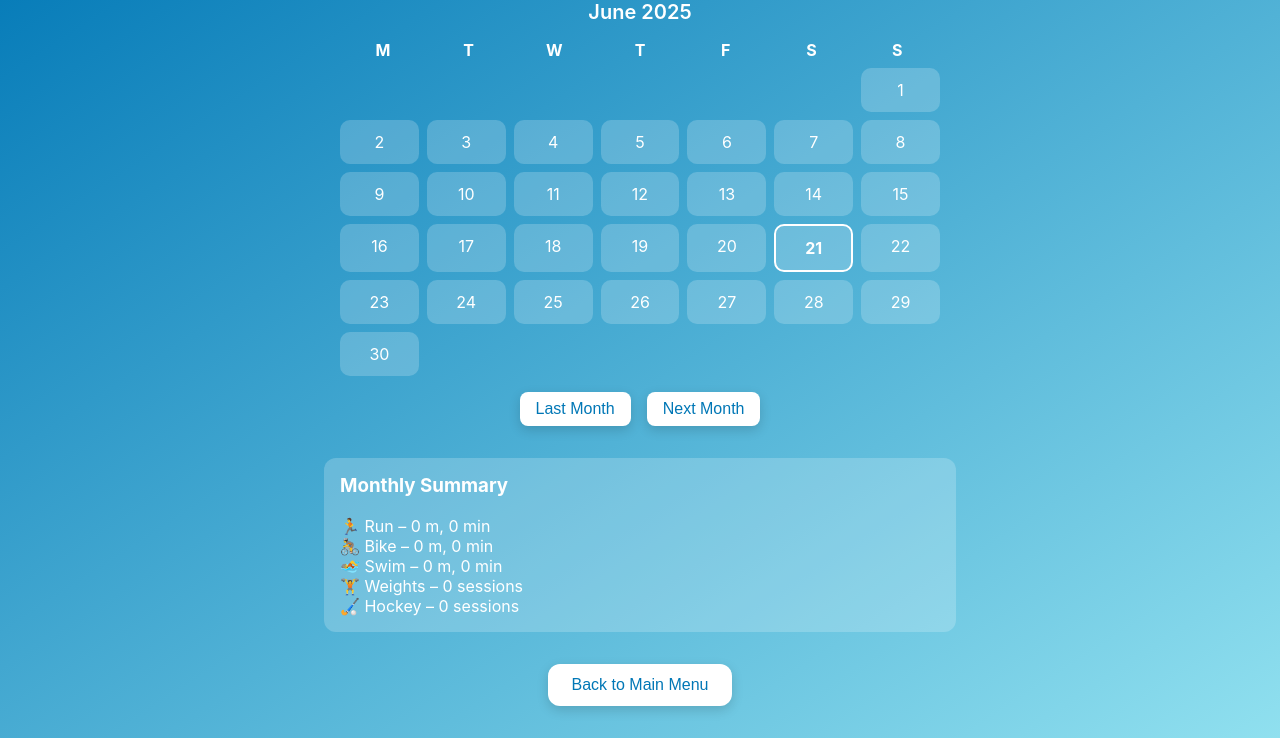
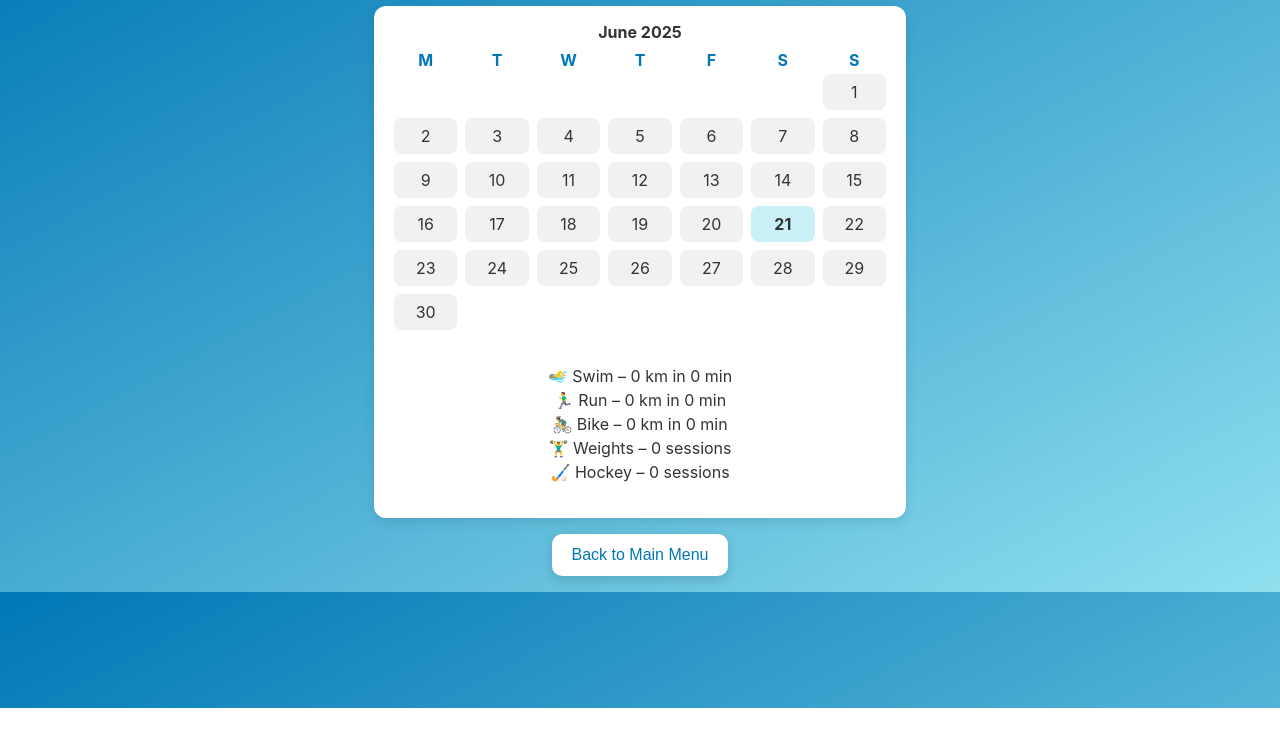
Before and after one commit to aferguson29/Swim-training, a plain HTML site: page calendar.html in a window 1280 px wide. Shown: the part 92-830 px from the top of the page. After the commit the page ends 800 px from the top, so only its background shows below. Drawn offline with Linux system fonts and the light colour scheme.

Commit message:
Update calendar.html

```diff
--- a/calendar.html
+++ b/calendar.html
@@ -1,209 +1,287 @@
 <!DOCTYPE html>
 <html lang="en">
 <head>
-  <meta charset="UTF-8" />
-  <meta name="viewport" content="width=device-width, initial-scale=1.0" />
+  <meta charset="UTF-8">
+  <meta name="viewport" content="width=device-width, initial-scale=1.0">
   <title>Workout Calendar</title>
   <style>
     body {
       margin: 0;
-      padding: 0;
       font-family: -apple-system, BlinkMacSystemFont, "Segoe UI", Roboto, Helvetica, Arial, sans-serif;
       background: linear-gradient(to bottom right, #0077b6, #90e0ef);
-      display: flex;
-      flex-direction: column;
-      align-items: center;
-      min-height: 100vh;
+      color: #333;
+      padding: 1rem;
+    }
+    h1 {
+      text-align: center;
       color: white;
     }
-
-    h1 {
+    .calendar-container {
+      max-width: 500px;
+      margin: 0 auto;
+      background: white;
+      border-radius: 12px;
+      padding: 1rem;
+      box-shadow: 0 4px 12px rgba(0, 0, 0, 0.1);
+    }
+    .month-header {
+      text-align: center;
+      font-weight: bold;
+      margin-bottom: 0.5rem;
+    }
+    .weekdays, .days {
+      display: grid;
+      grid-template-columns: repeat(7, 1fr);
+      text-align: center;
+    }
+    .weekdays div {
+      font-weight: bold;
+      color: #0077b6;
+    }
+    .day {
+      padding: 0.5rem;
+      margin: 0.25rem;
+      border-radius: 8px;
+      background: #f1f1f1;
+      cursor: pointer;
+      position: relative;
+    }
+    .day.today {
+      font-weight: bold;
+      background: #caf0f8;
+    }
+    .emoji {
+      font-size: 1.2rem;
+      position: absolute;
+      bottom: 4px;
+      right: 4px;
+    }
+    .summary {
+      margin-top: 1rem;
+      background: white;
+      border-radius: 8px;
+      padding: 1rem;
+      text-align: center;
+    }
+    .summary span {
+      display: block;
+      margin-bottom: 0.25rem;
+    }
+    .footer {
+      display: flex;
+      justify-content: center;
       margin-top: 1rem;
     }
-
-    .calendar-header {
-      font-size: 1.25rem;
-      font-weight: 600;
-      margin-top: 1rem;
-    }
-
-    .weekdays {
-      display: grid;
-      grid-template-columns: repeat(7, 1fr);
-      width: 90%;
-      max-width: 600px;
-      margin-top: 1rem;
-      text-align: center;
-      font-weight: bold;
-      color: white;
-    }
-
-    .calendar {
-      display: grid;
-      grid-template-columns: repeat(7, 1fr);
-      gap: 0.5rem;
-      width: 90%;
-      max-width: 600px;
-      margin-top: 0.5rem;
-    }
-
-    .day {
-      background-color: rgba(255, 255, 255, 0.2);
-      border-radius: 10px;
-      padding: 0.75rem;
-      text-align: center;
-      position: relative;
-    }
-
-    .today {
-      font-weight: bold;
-      border: 2px solid white;
-    }
-
-    .emoji {
-      position: absolute;
-      bottom: 5px;
-      left: 50%;
-      transform: translateX(-50%);
-      font-size: 1.2rem;
-    }
-
-    .month-controls {
-      display: flex;
-      justify-content: center;
-      gap: 1rem;
-      margin-top: 1rem;
-    }
-
-    .month-controls button {
-      font-size: 1rem;
-      padding: 0.5rem 1rem;
-      border-radius: 8px;
-      border: none;
+    .footer button {
       background: white;
       color: #0077b6;
-      box-shadow: 0 4px 12px rgba(0, 0, 0, 0.15);
+      border: none;
+      padding: 0.75rem 1.25rem;
+      font-size: 1rem;
+      border-radius: 10px;
+      box-shadow: 0 4px 12px rgba(0,0,0,0.15);
     }
-
-    .summary {
-      margin-top: 2rem;
-      background-color: rgba(255, 255, 255, 0.2);
+    #inputModal {
+      position: fixed;
+      top: 50%;
+      left: 50%;
+      transform: translate(-50%, -50%);
+      background: white;
       padding: 1rem;
       border-radius: 12px;
-      width: 90%;
-      max-width: 600px;
-      color: white;
+      box-shadow: 0 4px 16px rgba(0, 0, 0, 0.3);
+      display: none;
+      z-index: 1000;
+      max-width: 90%;
+      width: 300px;
     }
-
-    .summary h3 {
-      margin-top: 0;
+    #inputModal label, #inputModal select, #inputModal input {
+      display: block;
+      width: 100%;
+      margin-bottom: 0.5rem;
+      font-size: 1rem;
     }
-
-    .back-button {
-      margin: 2rem 0;
-      padding: 0.75rem 1.5rem;
-      font-size: 1rem;
-      border-radius: 12px;
-      border: none;
-      background-color: white;
-      color: #0077b6;
-      box-shadow: 0 4px 12px rgba(0, 0, 0, 0.15);
+    #inputModal button {
+      margin-top: 0.5rem;
+      width: 100%;
     }
   </style>
 </head>
 <body>
   <h1>Workout Calendar</h1>
-  <div class="calendar-header" id="monthLabel"></div>
-  <div class="weekdays">
-    <div>M</div><div>T</div><div>W</div><div>T</div><div>F</div><div>S</div><div>S</div>
+  <div class="calendar-container">
+    <div class="month-header" id="monthYear"></div>
+    <div class="weekdays">
+      <div>M</div><div>T</div><div>W</div><div>T</div><div>F</div><div>S</div><div>S</div>
+    </div>
+    <div class="days" id="calendarDays"></div>
+    <div class="summary" id="monthlySummary"></div>
   </div>
-  <div class="calendar" id="calendar"></div>
-  <div class="month-controls">
-    <button onclick="changeMonth(-1)">Last Month</button>
-    <button onclick="changeMonth(1)">Next Month</button>
+  <div class="footer">
+    <button onclick="goBack()">Back to Main Menu</button>
   </div>
-  <div class="summary" id="monthlySummary"></div>
-  <button class="back-button" onclick="window.location.href='index.html'">Back to Main Menu</button>
+
+  <div id="inputModal">
+    <label for="workoutType">Workout Type:</label>
+    <select id="workoutType">
+      <option value="">Select</option>
+      <option value="run">🏃‍♂️ Run</option>
+      <option value="bike">🚴‍♂️ Bike</option>
+      <option value="swim">🏊‍♂️ Swim</option>
+      <option value="weights">🏋️‍♂️ Weights</option>
+      <option value="hockey">🏑 Hockey</option>
+    </select>
+
+    <input type="number" id="distance" placeholder="Distance (km)" style="display:none;">
+    <input type="number" id="duration" placeholder="Time (min)" style="display:none;">
+
+    <select id="weightsType" style="display:none;">
+      <option value="">Select Weights Type</option>
+      <option value="push">Push</option>
+      <option value="pull">Pull</option>
+      <option value="legs">Legs</option>
+    </select>
+
+    <button onclick="saveWorkout()">Save</button>
+    <button onclick="closeModal()">Back</button>
+  </div>
 
   <script>
-    const calendarEl = document.getElementById('calendar');
-    const monthLabel = document.getElementById('monthLabel');
-    const summaryEl = document.getElementById('monthlySummary');
+    const calendarDays = document.getElementById("calendarDays");
+    const monthYear = document.getElementById("monthYear");
+    const summary = document.getElementById("monthlySummary");
+    const inputModal = document.getElementById("inputModal");
+    const workoutType = document.getElementById("workoutType");
+    const distance = document.getElementById("distance");
+    const duration = document.getElementById("duration");
+    const weightsType = document.getElementById("weightsType");
+    let selectedDate;
 
-    let currentDate = new Date();
+    const emojis = {
+      run: "🏃‍♂️",
+      bike: "🚴‍♂️",
+      swim: "🏊‍♂️",
+      weights: "🏋️‍♂️",
+      hockey: "🏑"
+    };
 
-    function renderCalendar() {
-      calendarEl.innerHTML = '';
-      summaryEl.innerHTML = '';
-      const year = currentDate.getFullYear();
-      const month = currentDate.getMonth();
+    function loadCalendar(date = new Date()) {
+      calendarDays.innerHTML = "";
+      const year = date.getFullYear();
+      const month = date.getMonth();
+      const today = new Date();
       const firstDay = new Date(year, month, 1);
-      const startDay = (firstDay.getDay() + 6) % 7;
-      const daysInMonth = new Date(year, month + 1, 0).getDate();
-      const today = new Date();
+      const lastDay = new Date(year, month + 1, 0);
+      monthYear.textContent = `${date.toLocaleString('default', { month: 'long' })} ${year}`;
 
-      monthLabel.textContent = `${firstDay.toLocaleString('default', { month: 'long' })} ${year}`;
-
-      const workoutData = JSON.parse(localStorage.getItem('calendarWorkouts') || '{}');
-
-      for (let i = 0; i < startDay; i++) {
-        calendarEl.appendChild(document.createElement('div'));
+      let start = firstDay.getDay();
+      if (start === 0) start = 7;
+      for (let i = 1; i < start; i++) {
+        calendarDays.innerHTML += `<div></div>`;
       }
 
-      const totals = { run: { distance: 0, time: 0 }, bike: { distance: 0, time: 0 }, swim: { distance: 0, time: 0 }, weights: 0, hockey: 0 };
+      const workouts = JSON.parse(localStorage.getItem("calendarWorkouts") || "{}");
 
-      for (let day = 1; day <= daysInMonth; day++) {
-        const dateStr = `${year}-${String(month + 1).padStart(2, '0')}-${String(day).padStart(2, '0')}`;
-        const cell = document.createElement('div');
-        cell.className = 'day';
-        if (day === today.getDate() && month === today.getMonth() && year === today.getFullYear()) {
-          cell.classList.add('today');
+      for (let d = 1; d <= lastDay.getDate(); d++) {
+        const thisDate = new Date(year, month, d);
+        const dateStr = thisDate.toISOString().split('T')[0];
+        const isToday = thisDate.toDateString() === today.toDateString();
+
+        let icon = "";
+        if (workouts[dateStr]) {
+          icon = emojis[workouts[dateStr].type] || "";
         }
-        cell.textContent = day;
 
-        const dayWorkouts = workoutData[dateStr] || [];
-        if (dayWorkouts.length > 0) {
-          const emoji = document.createElement('div');
-          emoji.className = 'emoji';
-          emoji.textContent = dayWorkouts.map(w => {
-            if (w.type === 'run') return '🏃';
-            if (w.type === 'bike') return '🚴';
-            if (w.type === 'swim') return '🏊';
-            if (w.type === 'weights') return '🏋️';
-            if (w.type === 'hockey') return '🏑';
-            return '';
-          }).join('');
-          cell.appendChild(emoji);
+        calendarDays.innerHTML += `<div class="day ${isToday ? 'today' : ''}" onclick="openModal('${dateStr}')">${d}<span class="emoji">${icon}</span></div>`;
+      }
 
-          for (const w of dayWorkouts) {
-            if (w.type === 'weights') totals.weights++;
-            else if (w.type === 'hockey') totals.hockey++;
-            else if (totals[w.type]) {
-              totals[w.type].distance += w.distance || 0;
-              totals[w.type].time += w.time || 0;
-            }
+      updateSummary(workouts, month, year);
+    }
+
+    function updateSummary(data, month, year) {
+      let swimDist = 0, runDist = 0, bikeDist = 0;
+      let swimTime = 0, runTime = 0, bikeTime = 0, weightsCount = 0, hockeyCount = 0;
+
+      for (const [dateStr, entry] of Object.entries(data)) {
+        const entryDate = new Date(dateStr);
+        if (entryDate.getMonth() === month && entryDate.getFullYear() === year) {
+          if (entry.type === "swim") {
+            swimDist += entry.distance || 0;
+            swimTime += entry.duration || 0;
+          } else if (entry.type === "run") {
+            runDist += entry.distance || 0;
+            runTime += entry.duration || 0;
+          } else if (entry.type === "bike") {
+            bikeDist += entry.distance || 0;
+            bikeTime += entry.duration || 0;
+          } else if (entry.type === "weights") {
+            weightsCount++;
+          } else if (entry.type === "hockey") {
+            hockeyCount++;
           }
         }
-
-        calendarEl.appendChild(cell);
       }
 
-      summaryEl.innerHTML = `
-        <h3>Monthly Summary</h3>
-        🏃 Run – ${totals.run.distance} m, ${totals.run.time} min<br>
-        🚴 Bike – ${totals.bike.distance} m, ${totals.bike.time} min<br>
-        🏊 Swim – ${totals.swim.distance} m, ${totals.swim.time} min<br>
-        🏋️ Weights – ${totals.weights} sessions<br>
-        🏑 Hockey – ${totals.hockey} sessions
+      summary.innerHTML = `
+        <span>🏊‍♂️ Swim – ${swimDist} km in ${swimTime} min</span>
+        <span>🏃‍♂️ Run – ${runDist} km in ${runTime} min</span>
+        <span>🚴‍♂️ Bike – ${bikeDist} km in ${bikeTime} min</span>
+        <span>🏋️‍♂️ Weights – ${weightsCount} sessions</span>
+        <span>🏑 Hockey – ${hockeyCount} sessions</span>
       `;
     }
 
-    function changeMonth(offset) {
-      currentDate.setMonth(currentDate.getMonth() + offset);
-      renderCalendar();
+    function openModal(date) {
+      selectedDate = date;
+      inputModal.style.display = "block";
     }
 
-    renderCalendar();
+    function closeModal() {
+      inputModal.style.display = "none";
+      workoutType.value = "";
+      distance.value = "";
+      duration.value = "";
+      weightsType.value = "";
+      distance.style.display = "none";
+      duration.style.display = "none";
+      weightsType.style.display = "none";
+    }
+
+    workoutType.addEventListener("change", () => {
+      distance.style.display = "none";
+      duration.style.display = "none";
+      weightsType.style.display = "none";
+      if (["run", "bike", "swim"].includes(workoutType.value)) {
+        distance.style.display = "block";
+        duration.style.display = "block";
+      } else if (workoutType.value === "weights") {
+        weightsType.style.display = "block";
+      }
+    });
+
+    function saveWorkout() {
+      const type = workoutType.value;
+      if (!type) return alert("Select a workout type");
+      const workout = { type };
+      if (["run", "bike", "swim"].includes(type)) {
+        workout.distance = parseFloat(distance.value) || 0;
+        workout.duration = parseFloat(duration.value) || 0;
+      } else if (type === "weights") {
+        workout.subtype = weightsType.value;
+      }
+
+      const data = JSON.parse(localStorage.getItem("calendarWorkouts") || "{}");
+      data[selectedDate] = workout;
+      localStorage.setItem("calendarWorkouts", JSON.stringify(data));
+      closeModal();
+      loadCalendar(new Date(selectedDate));
+    }
+
+    function goBack() {
+      window.location.href = "index.html";
+    }
+
+    loadCalendar();
   </script>
 </body>
 </html>
```
